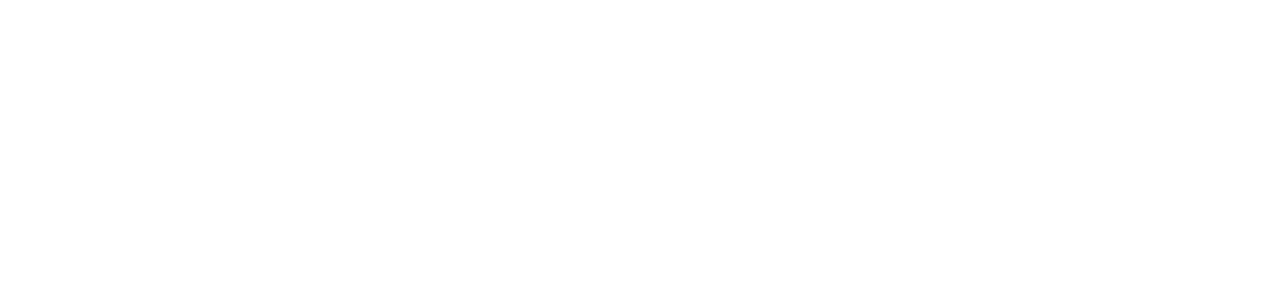
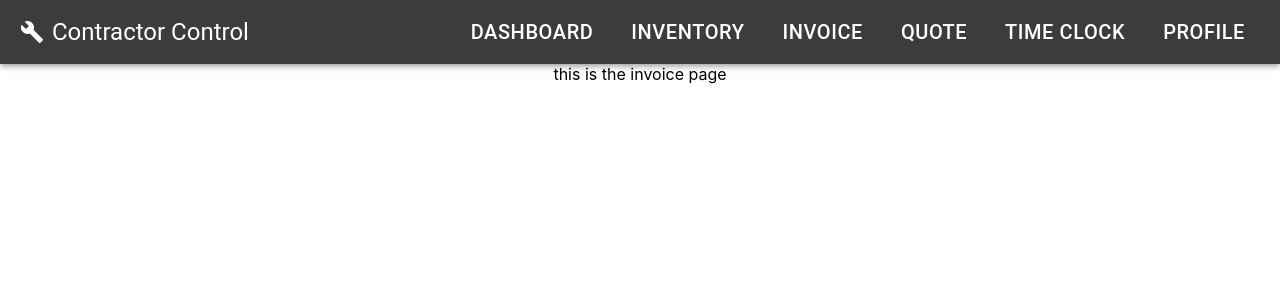
Before and after one commit to jethrolibutan/ccui, a React (Create React App) app: page /invoice in a window 1280 px wide. Before the commit this address had no page. Shown: the top 300 px of the page. Built offline with nearby package versions, Linux system fonts and the light colour scheme.

Commit message:
set up linking and added the correct links

```diff
--- a/src/App.js
+++ b/src/App.js
@@ -2,6 +2,12 @@ import LandingPage from "./pages/Landing Page/LandingPage";
 import Login from "./pages/LoginPage/Login";
 import Register from "./pages/Register Page/Register";
 import DefaultLayout from "./components/layouts/DefaultLayout";
+import Dashboard from "./pages/Functional Pages/Dashboard";
+import Inventory from "./pages/Functional Pages/Inventory";
+import Invoice from "./pages/Functional Pages/Invoice";
+import Quote from "./pages/Functional Pages/Quote";
+import TimeClock from "./pages/Functional Pages/TimeClock";
+import Profile from "./pages/Functional Pages/ProfilePage";
 import "./App.css";
 import { Routes, Route } from "react-router-dom";
 
@@ -13,6 +19,12 @@ function App() {
           <Route index element={<LandingPage />} />
           <Route path="/login" element={<Login />} />
           <Route path="/register" element={<Register />} />
+          <Route path="/dashboard" element={<Dashboard />} />
+          <Route path="/inventory" element={<Inventory />} />
+          <Route path="/invoice" element={<Invoice />} />
+          <Route path="/quote" element={<Quote />} />
+          <Route path="/timeclock" element={<TimeClock />} />
+          <Route path="/profile" element={<Profile />} />
         </Route>
       </Routes>
     </div>
--- a/src/components/Navbar.js
+++ b/src/components/Navbar.js
@@ -41,6 +41,7 @@ function Navbar() {
               Dashboard
             </Button>
             <Button
+              href="/inventory"
               color="inherit"
               variant="text"
               size="large"
@@ -49,6 +50,7 @@ function Navbar() {
               Inventory
             </Button>
             <Button
+              href="/invoice"
               color="inherit"
               variant="text"
               size="large"
@@ -57,6 +59,7 @@ function Navbar() {
               Invoice
             </Button>
             <Button
+              href="/quote"
               color="inherit"
               variant="text"
               size="large"
@@ -65,6 +68,7 @@ function Navbar() {
               Quote
             </Button>
             <Button
+              href="/timeclock"
               color="inherit"
               variant="text"
               size="large"
@@ -73,6 +77,7 @@ function Navbar() {
               Time Clock
             </Button>
             <Button
+              href="/profile"
               color="inherit"
               variant="text"
               size="large"
```
